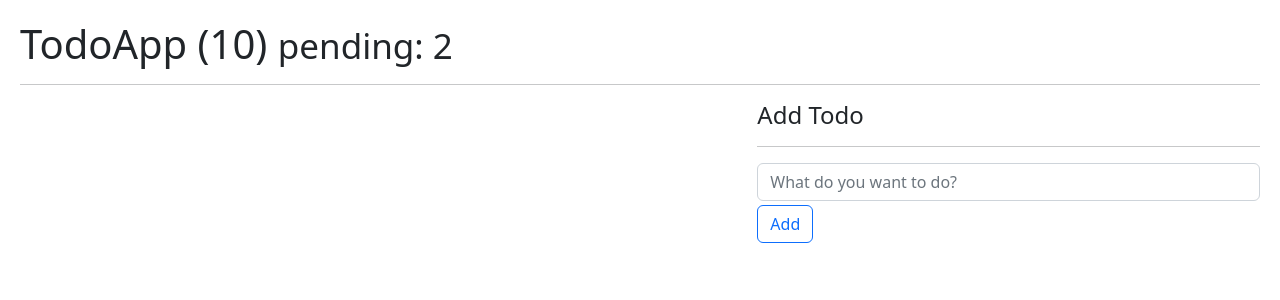
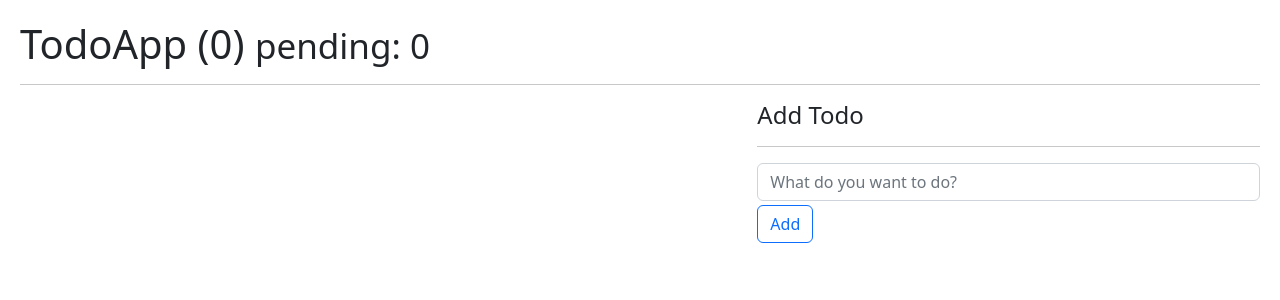
Before and after one commit to arasman/react-hook-app, a React (Vite) app: page / in a window 1280 px wide. Shown: the top 300 px of the page. Built offline with nearby package versions, Linux system fonts and the light colour scheme.

Commit message:
Creation of the custom hook of useTodos

```diff
--- a/src/08-useReducer/TodoApp.jsx
+++ b/src/08-useReducer/TodoApp.jsx
@@ -1,52 +1,14 @@
-import { useEffect } from "react";
-import { useReducer } from "react";
+
+import { useTodos } from "../hooks/useTodos";
 import { TodoList, TodoItem, TodAdd } from "./";
-import { todoReducer } from "./todoReducer";
 
-const initialState = [
-//   {
-//     id: new Date().getTime(),
-//     description: "Collect the soul stone",
-//     done: false,
-//   }
-];
 
-const init = () => {
-    if (localStorage.getItem('todos') == null) return [];
-    return JSON.parse(localStorage.getItem('todos'));
-}
 export const TodoApp = () => {
-  const [todos, dispatch] = useReducer(todoReducer, initialState, init);
-  useEffect(() => {
-      localStorage.setItem('todos', JSON.stringify(todos) || []);
-  }, [todos])
+  const {todos, todosCount, pendingTodosCount, handleNewTodo, handleDeleteTodo, handleToggleToDo} = useTodos();
 
-const handleNewTodo = (todo) => {
-    //console.log(JSON.stringify(todo));
-    const action = {
-        type: 'Add-Todo',
-        payload: todo
-    };
-    dispatch(action);
-}
-const handleDeleteTodo = (id) => {
-    const action = {
-        type: 'Remove-Todo',
-        payload: id
-    };
-    dispatch(action);
-}
-const handleToggleToDo = (id) => {
-    //console.log(id);
-    const action = {
-        type: 'Toggle-Todo',
-        payload: id
-    };
-    dispatch(action);
-}
   return (
     <>
-      <h1>TodoApp (10) <small>pending: 2</small></h1>
+      <h1>TodoApp ({todosCount()}) <small>pending: {pendingTodosCount()}</small></h1>
       <hr />
 
       <div className="row">
--- /dev/null
+++ b/src/hooks/useTodos.js
@@ -0,0 +1,50 @@
+import { useEffect , useReducer } from "react";
+import { todoReducer } from "../08-useReducer";
+
+const initialState = [];
+
+const init = () => {
+    if (localStorage.getItem('todos') == null) return [];
+    return JSON.parse(localStorage.getItem('todos'));
+}
+export const useTodos = () => {
+    const [todos, dispatch] = useReducer(todoReducer, initialState, init);
+    useEffect(() => {
+        localStorage.setItem('todos', JSON.stringify(todos) || []);
+    }, [todos])
+    const handleNewTodo = (todo) => {
+        const action = {
+            type: 'Add-Todo',
+            payload: todo
+        };
+        dispatch(action);
+    }
+    const handleDeleteTodo = (id) => {
+        const action = {
+            type: 'Remove-Todo',
+            payload: id
+        };
+        dispatch(action);
+    }
+    const handleToggleToDo = (id) => {
+        const action = {
+            type: 'Toggle-Todo',
+            payload: id
+        };
+        dispatch(action);
+    }
+    const todosCount = () => {
+        return todos.length;
+    }
+    const pendingTodosCount = () => {
+        return todos.filter(todo => !todo.done).length;
+    }
+  return {
+    todos,
+    handleNewTodo,
+    handleDeleteTodo,
+    handleToggleToDo,
+    todosCount,
+    pendingTodosCount
+  }
+}
```
